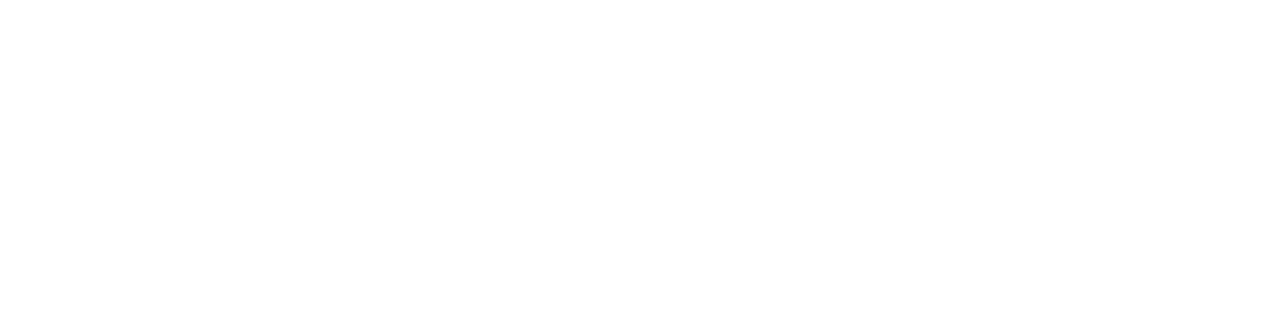
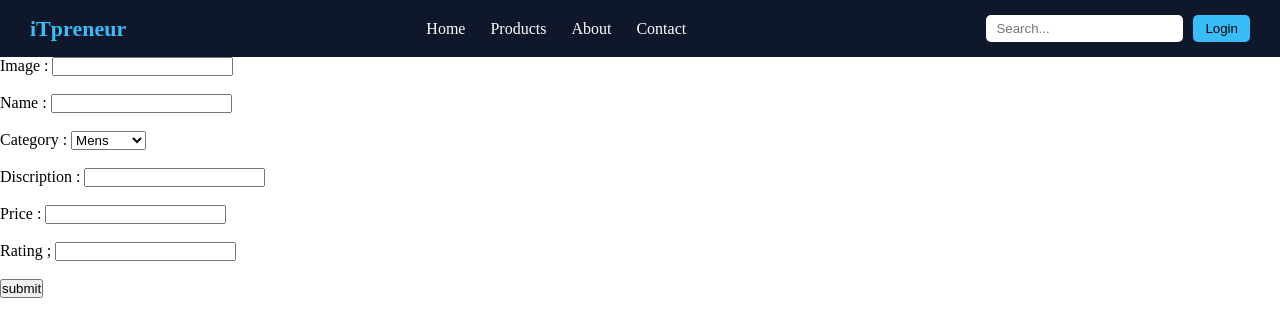
Before and after one commit to khapekarparag/Ecom-web3-, a React (Vite) app in the folder project/: page / in a window 1280 px wide. Shown: the top 336 px of the page. Built offline with nearby package versions, Linux system fonts and the light colour scheme.

Commit message:
csome changes

```diff
--- a/project/db.json
+++ b/project/db.json
@@ -1,7 +1,34 @@
 {
-    "product":[
-        {
-
-        }
-    ]
+  "product": [
+    {
+      "id": "a791"
+    },
+    {
+      "id": "e260",
+      "image": "https://encrypted-tbn1.gstatic.com/shopping?q=tbn:ANd9GcRgni6GyE5jHIxdFUr8syzYlHAyftFYzzbL2ex9ic3vxC-T9B5X69NXJVuYHmgA7DrZhnCUd6_bbhNT201caUfSne-zSoW0Ve-yqSikIDDp1GEwLkc4pZQE",
+      "name": "Linen Shirt",
+      "category": "mens",
+      "discription": "achhi mAST CHIJ HAI",
+      "price": "2000",
+      "rating": "5"
+    },
+    {
+      "id": "3c85",
+      "image": "https://encrypted-tbn1.gstatic.com/shopping?q=tbn:ANd9GcQowEYAgTTVl0x2gfLWNDzNqnkfVfyLv-_BToyzg_A2T4HDmS7ozmxdMecCbPHBn_pGYKjmiu4QCzr4e0bKbZuZVJjfb_2xBVvpm6Hp8IS0pcqRYQpxzKoU",
+      "name": "magestic maen Shirt",
+      "category": "mens",
+      "discription": "mAST CHIJ HAI",
+      "price": "15000",
+      "rating": "4"
+    },
+    {
+      "id": "0fc7",
+      "image": "https://encrypted-tbn0.gstatic.com/shopping?q=tbn:ANd9GcSY5ARWuPIP_0SLeVPFlYlyAuvCyN_6jmyYQQ5cw92BiTZjf0PkgoXXhb9owKx37J0cZfvIVDkY6KJZDF6pT4vBnfmAKRk596PEHocFdZ2E",
+      "name": "harbour cream shirt",
+      "category": "mens",
+      "discription": " acchi mAST CHIJ HAI",
+      "price": "3000",
+      "rating": "5"
+    }
+  ]
 }
--- a/project/src/App.jsx
+++ b/project/src/App.jsx
@@ -1,11 +1,13 @@
 
 import React from 'react'
-import Productss from './components/Productss'
+import Products from './components/Products'
+import Navbar from './components/Navbar'
 
 export default function App() {
   return (
     <div>
-        <Productss/>
+        <Navbar/>
+        <Products/>
     </div>
   )
 }
--- /dev/null
+++ b/project/src/components/Navbar.jsx
@@ -0,0 +1,29 @@
+
+import React, { useState } from "react";
+import "../style/navbar.css";
+
+export default function Navbar() {
+
+  return (
+    <nav className="navbar">
+      {/* Logo */}
+      <div className="logo">iTpreneur</div>
+
+
+
+      {/* Links */}
+      <ul className="nav-links active">
+        <li><a href="/">Home</a></li>
+        <li><a href="/products">Products</a></li>
+        <li><a href="/about">About</a></li>
+        <li><a href="/contact">Contact</a></li>
+      </ul>
+
+      {/* Right Section */}
+      <div className="nav-right">
+        <input type="text" placeholder="Search..." />
+        <button className="login-btn">Login</button>
+      </div>
+    </nav>
+  );
+}
--- /dev/null
+++ b/project/src/components/Products.jsx
@@ -0,0 +1,55 @@
+import React, { useState } from 'react'
+
+export default function Products() {
+    let prodData = {
+        image : "",
+        name : "",
+        category : "",
+        discription : "",
+        price : "",
+        rating : ""
+    }
+    let [prod, setProd] = useState(prodData)
+
+
+    function handleChange(e){
+        let name = e.target.name
+        let value = e.target.value
+
+        setProd({...prod,[name]:value})
+        console.log(prod);
+
+    }
+
+   async function handleSubmit(e){
+    e.preventDefault()
+                await fetch(`http://localhost:3000/product`,{
+                    method : "POST",
+                    body :JSON.stringify(prod),
+                    headers : {
+                        "content-type" : "application/json"
+                    }
+                })
+                setProd(prodData)
+    }
+
+  return (
+    <div>
+        <form action="" method="post" onSubmit={handleSubmit}>
+            <label htmlFor="">Image : <input type="url" name="image" id="" onChange={handleChange} /></label><br /><br />
+            <label htmlFor="">Name : <input type="text" name="name" id="" onChange={handleChange}/></label><br /><br />
+            <label htmlFor="">Category : <select name="category" id="" onChange={handleChange}>
+                                                <option value="mens">Mens</option>
+                                                <option value="womens">Womens</option>
+                                                <option value="kids">Kids</option>
+                                                <option value="other">Other</option>
+                                        </select></label><br /><br />
+            <label htmlFor="">Discription : <input type="text" name="discription" id="" onChange={handleChange} /></label><br /><br />
+            <label htmlFor="">Price : <input type="number" name="price" id="" onChange={handleChange} /></label><br /><br />
+            <label htmlFor="">Rating ; <input type="text" name="rating" id="" onChange={handleChange} /></label><br /><br />
+
+            <input type="submit" value="submit" />
+        </form>
+    </div>
+  )
+}
--- a/project/src/components/Productss.jsx
+++ /dev/null
@@ -1,12 +0,0 @@
-import React, { useContext } from 'react'
-import { productContext } from '../context/ProductContextProvider'
-
-export default function Productss() {
-    let {prod, setProd} = useContext(productContext)
-
-  return (
-    <div>
-
-    </div>
-  )
-}
--- a/project/src/context/ProductContextProvider.jsx
+++ /dev/null
@@ -1,23 +0,0 @@
-import React, { Children, createContext, useState } from 'react'
-
-export const  productContext = createContext()
-export default function ProductContextProvider({children}) {
-    let prodObj ={
-        prodname : "",
-        category : "",
-        price : "",
-        rating :""
-    }
-
-    let [prod, setProd] = useState(prodObj)
-
-    let obj ={
-        prod,
-        setProd
-    }
-  return (
-    <productContext.Provider value={obj}>
-        {children}
-    </productContext.Provider>
-  )
-}
--- a/project/src/main.jsx
+++ b/project/src/main.jsx
@@ -2,10 +2,7 @@
 import { createRoot } from 'react-dom/client'
 import './index.css'
 import App from './App.jsx'
-import ProductContextProvider from './context/ProductContextProvider.jsx'
 
 createRoot(document.getElementById('root')).render(
-    <ProductContextProvider>
     <App/>
-    </ProductContextProvider>
 )
--- /dev/null
+++ b/project/src/style/navbar.css
@@ -0,0 +1,73 @@
+* {
+  margin: 0;
+  padding: 0;
+  box-sizing: border-box;
+}
+
+.navbar {
+  display: flex;
+  justify-content: space-between;
+  align-items: center;
+  background: #0f172a;
+  color: white;
+  padding: 15px 30px;
+  position: sticky;
+  top: 0;
+  z-index: 1000;
+}
+
+.logo {
+  font-size: 22px;
+  font-weight: bold;
+  color: #38bdf8;
+}
+
+.nav-links {
+  display: flex;
+  list-style: none;
+  gap: 25px;
+}
+
+.nav-links li a {
+  text-decoration: none;
+  color: white;
+  font-size: 16px;
+  transition: 0.3s;
+}
+
+.nav-links li a:hover {
+  color: #38bdf8;
+}
+
+.nav-right {
+  display: flex;
+  align-items: center;
+  gap: 10px;
+}
+
+.nav-right input {
+  padding: 6px 10px;
+  border-radius: 5px;
+  border: none;
+}
+
+.login-btn {
+  padding: 6px 12px;
+  border: none;
+  background: #38bdf8;
+  color: black;
+  border-radius: 5px;
+  cursor: pointer;
+  font-weight: 500;
+}
+
+.login-btn:hover {
+  background: #0ea5e9;
+}
+
+
+.menu-icon {
+  display: none;
+  font-size: 22px;
+  cursor: pointer;
+}
```
